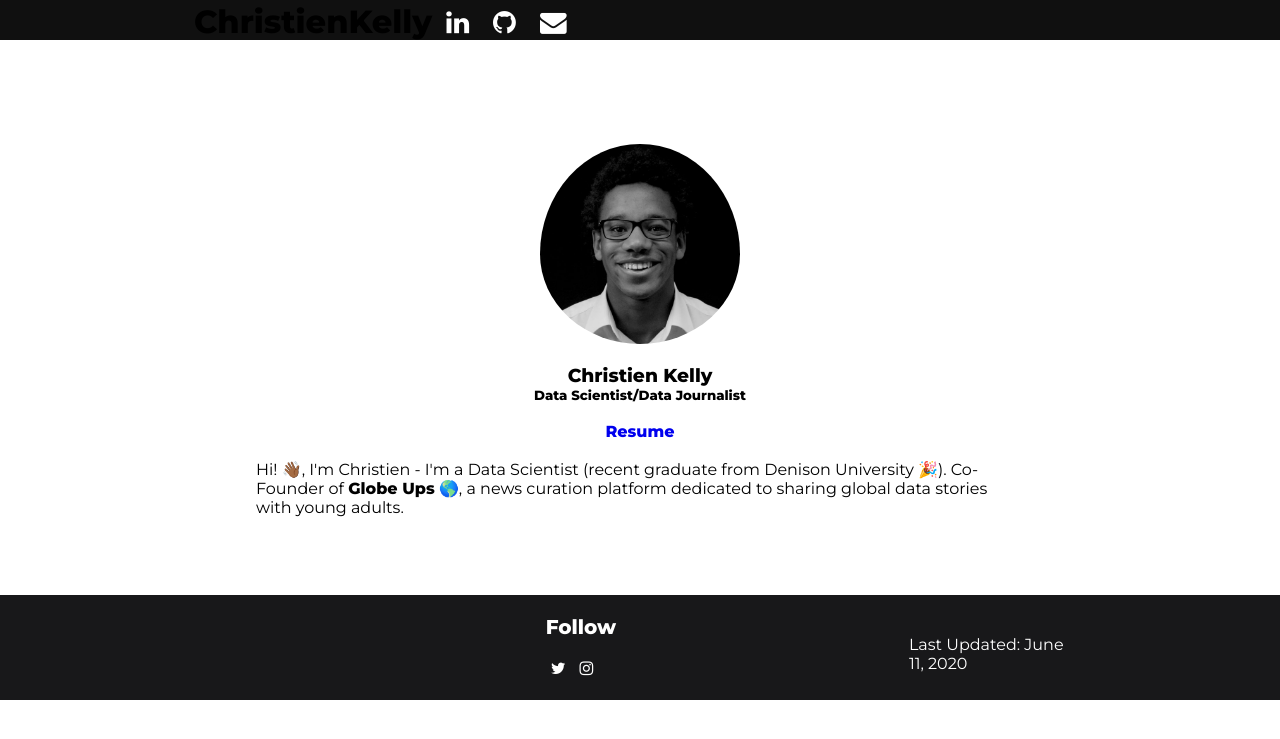
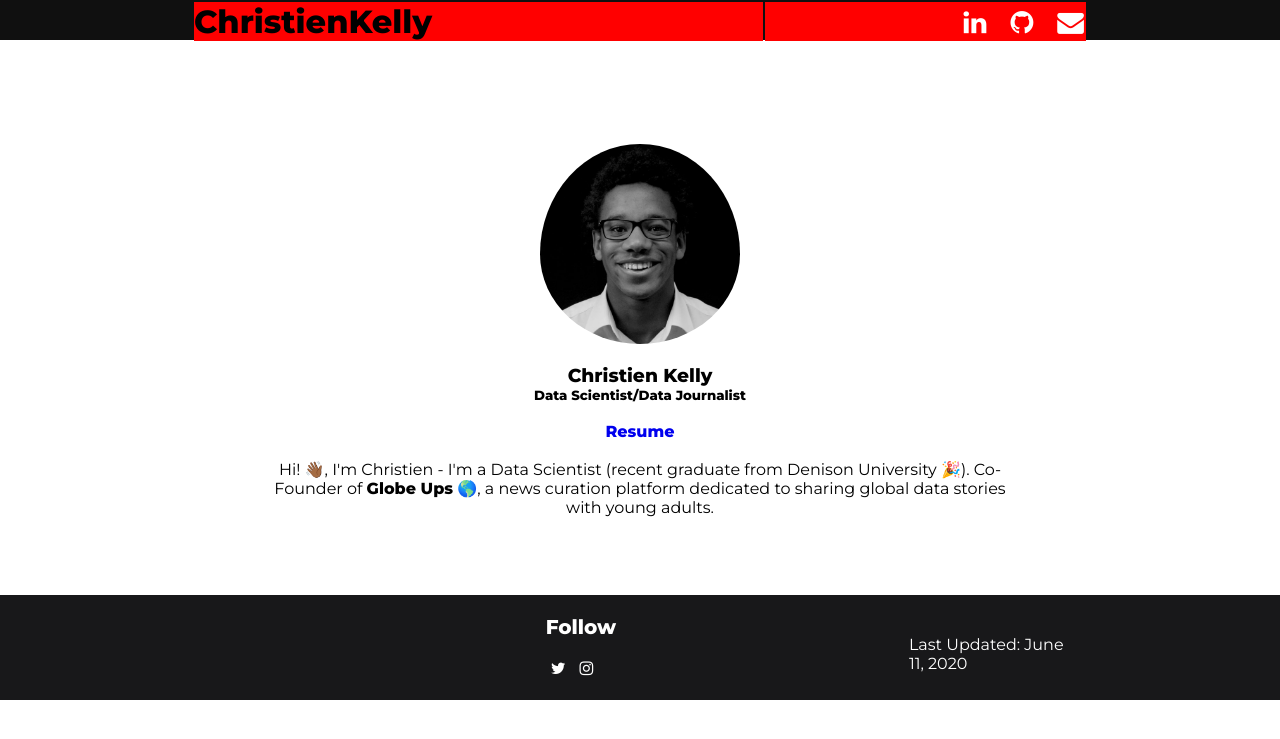
Before and after one commit to kelly-c1/personal-site, a PHP site: page / in a window 1280 px wide. Shown: the top 739 px of the page. Run offline with PHP 8.4, Linux system fonts and the light colour scheme.

Commit message:
changes to header

```diff
--- a/web/css/style.css
+++ b/web/css/style.css
@@ -23,19 +23,20 @@ a:hover{
 	margin: 0 auto;
 }
 
-.inner_header .table_container {
+.table_container {
 	height: 100%;
-	display: table;
+	width: 100%;
 	margin: auto;
-	width: 80%;
-	vertical-align: middle;
-	display: table-cell;
+	font-family: "Montserrat";
+	font-weight: 100;
 }
 
-.inner_header .table_container tr td{
+.table_container tr {
+	background-color: blue;
+}
 
-	font-family: "Montserrat";
-	font-weight: 100;
+.table_container tr td{
+	background-color: red;
 }
 
 .logo_container h1{
@@ -89,15 +90,12 @@ a:hover{
 	width: 60%;
 	height: 80%;
 	background: white;
+	text-align: center;
 	padding: 40px;
 	margin: auto;
 	margin-top: 5%;
 	color: black;
 	font-family: 'Montserrat';
-}
-
-.box_profile h3,h4,h5 {
-	text-align: center;
 }
 
 .box_profile img {
```
